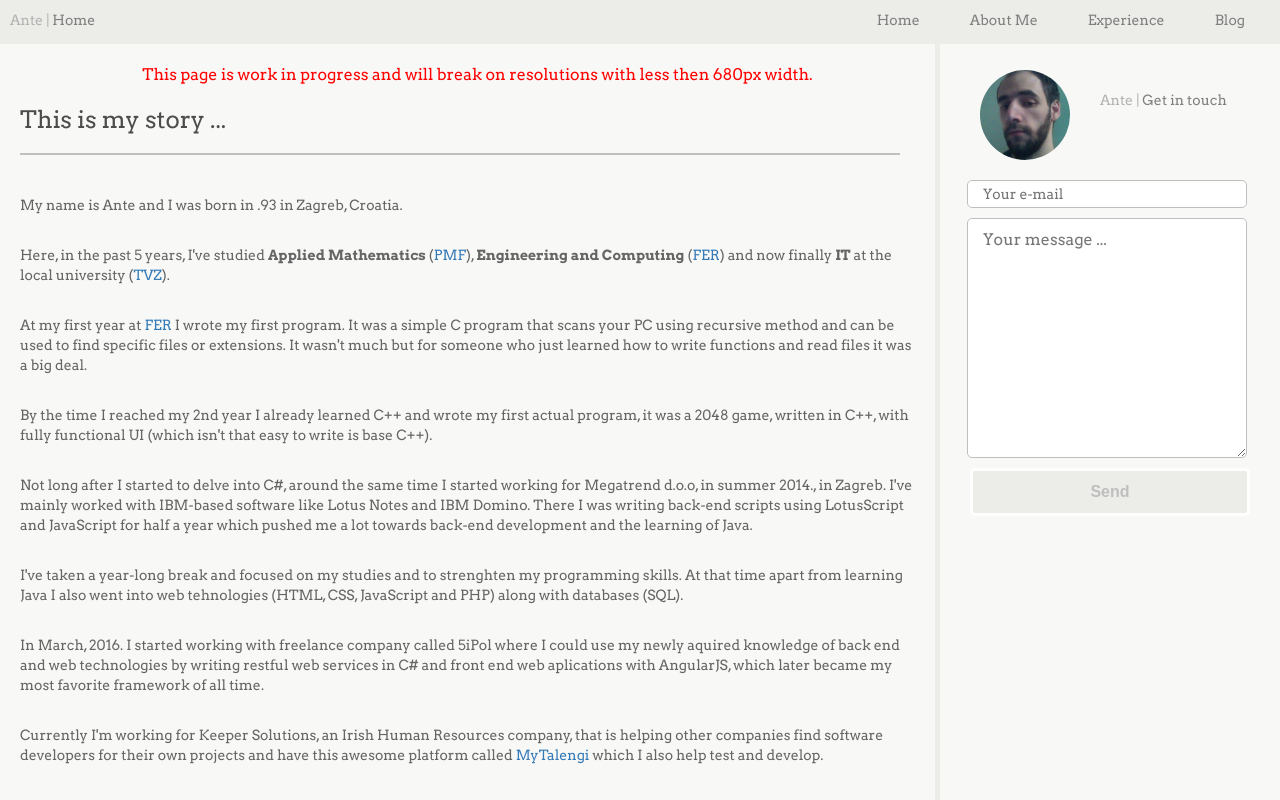
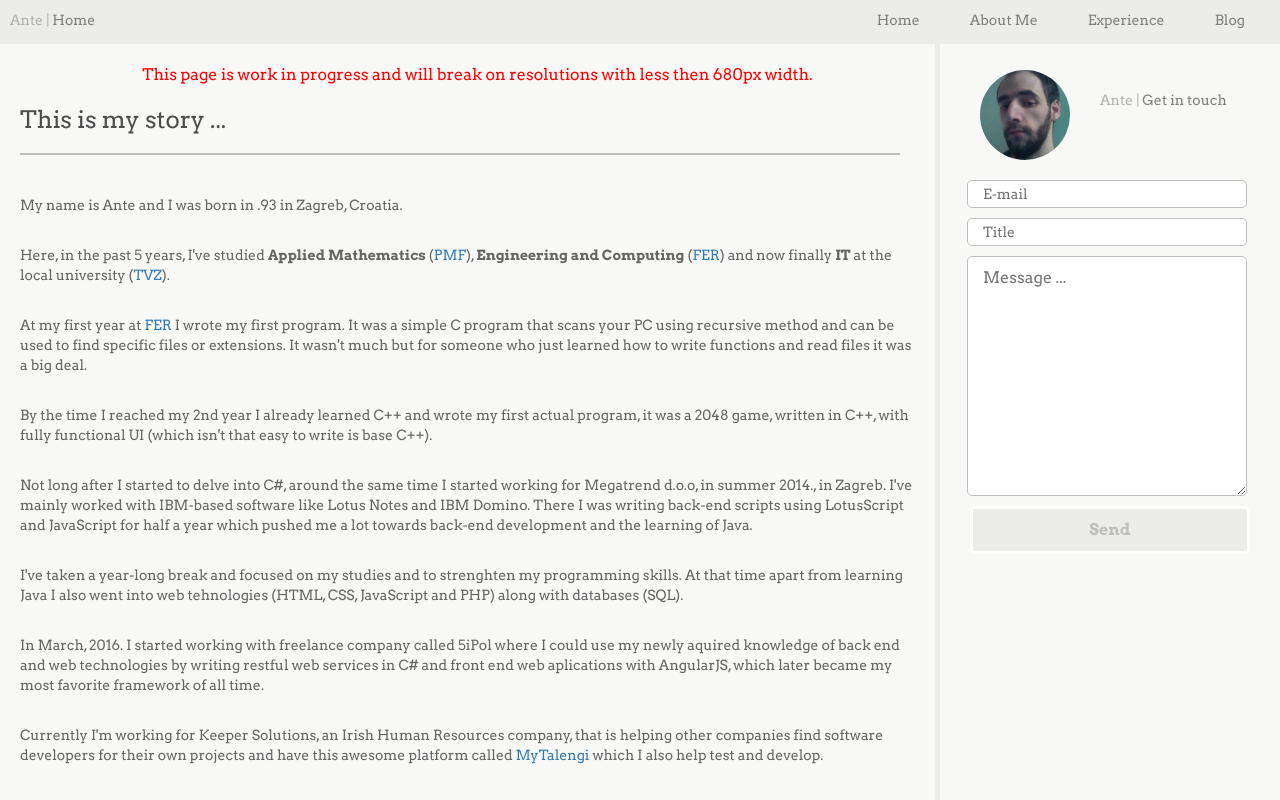
Before and after one commit to anteAdamovic/CVApp, an Angular app: page / in a window 1280 px wide. Shown: the top 800 px of the page. Built offline with nearby package versions, Linux system fonts and the light colour scheme; some icons are missing.

Commit message:
Missing code.

```diff
--- a/src/app/about/about.component.html
+++ b/src/app/about/about.component.html
@@ -56,7 +56,7 @@
     <hr/>
     <div class='top-skills'>
       <div class='skill-header'>
-        <div class='skill-nav' [ngClass]="{'skill-nav-selected': selectedSkill.name == topSkill.name}" *ngFor="let topSkill of topSkills" (click)="changeActiveSkill(topSkill)">
+        <div class='skill-nav' [ngClass]="{'skill-nav-selected': selectedSkill.name == topSkill.name}" *ngFor="let topSkill of topSkills" (click)="selectSkill(topSkill)">
           {{topSkill.name}}
         </div>
       </div>
@@ -113,12 +113,18 @@
     </div>
   </div>
   <div class='contact-form'>
-    <form action='../settings/sendMail.php'>
-      <input type='email' name='email' placeholder='Your e-mail'>
-      <textarea name='message' placeholder='Your message ...'></textarea>
-      <button type='submit' (click)="notActiveYet()">
-        Send
-        <i class="fa fa-paper-plane-o" aria-hidden="true"></i>
+    <form id='contactForm'>
+      <input type='email' name='email' placeholder='E-mail'>
+      <input type='text' name='title' placeholder='Title'>
+      <textarea name='message' placeholder='Message ...'></textarea>
+      <button id='submitButton' (click)="sendMail()" [disabled]="sendingEmail">
+        <span *ngIf="!sendingEmail">
+          Send
+          <i class="fa fa-paper-plane-o" aria-hidden="true"></i>
+        </span>
+        <span *ngIf="sendingEmail">
+          Sending ...
+        </span>
       </button>
     </form>
   </div>
--- a/src/app/about/about.component.css
+++ b/src/app/about/about.component.scss
@@ -685,3 +685,5 @@
   }
 
 }
+
+/* Animation */
--- a/src/app/about/about.component.ts
+++ b/src/app/about/about.component.ts
@@ -5,13 +5,15 @@ import { HttpService } from '../http.service';
 @Component({
   selector: 'app-about',
   templateUrl: './about.component.html',
-  styleUrls: ['./about.component.css']
+  styleUrls: ['./about.component.scss']
 })
 export class AboutComponent implements OnInit {
-  topSkills: any = [];
-  selectedSkill: any = {};
-  slideAnimation = false;
+  topSkills: any = []; // Array of top skills
+  selectedSkill: any = {}; // Currently selected skill
+  slideAnimation = false; // Used for sliding animation on skill bars
+  sendingEmail = false; // Used for states of Send button { disabled, text }
 
+  // Ignore this
   constructor(private http: HttpService) {
     let a = {
       a: 1,
@@ -31,6 +33,7 @@ export class AboutComponent implements OnInit {
   }
 
   ngOnInit() {
+    // Subscribe to http service and fetch top skills from topSkills.json
     this.http.getTopSkills()
                 .subscribe(
                   topSkills => {
@@ -41,7 +44,8 @@ export class AboutComponent implements OnInit {
                 );
   }
 
-  changeActiveSkill(skill) {
+  // Set new selected skill
+  selectSkill(skill) {
     this.selectedSkill = skill;
     document.getElementById('knowledge').style.width = skill.knowledge + '%';
     document.getElementById('experience').style.width = skill.experience + '%';
@@ -54,8 +58,37 @@ export class AboutComponent implements OnInit {
     }
 
     this.topSkills[0]['active'] = true;
-    this.changeActiveSkill(this.topSkills[0]);
+    this.selectSkill(this.topSkills[0]);
   }
 
+  sendMail() {
+    let form = document.getElementById('contactForm');
+    let email = form.getElementsByTagName('input')[0].value;
+    let title = form.getElementsByTagName('input')[1].value;
+    let message = form.getElementsByTagName('textarea')[0].value;
+
+    this.sendingEmail = true;
+    this.http.sendMail(email, title, message).subscribe(
+      response => {
+        console.log(response);
+        alert('Your message has been sent.');
+      },
+      error => {
+        console.log(error);
+        document.getElementById('contactForm').getElementsByTagName('input')[0].value = '';
+        document.getElementById('contactForm').getElementsByTagName('input')[1].value = '';
+        document.getElementById('contactForm').getElementsByTagName('textarea')[0].value = '';
+
+        alert('There was an error sending your message.');
+        this.sendingEmail = false;
+      },
+      () => {
+        document.getElementById('contactForm').getElementsByTagName('input')[0].value = '';
+        document.getElementById('contactForm').getElementsByTagName('input')[1].value = '';
+        document.getElementById('contactForm').getElementsByTagName('textarea')[0].value = '';
+        this.sendingEmail = false;
+      }
+    );
+  }
 
 }
--- a/src/app/app.component.ts
+++ b/src/app/app.component.ts
@@ -11,7 +11,7 @@ export class AppComponent {
 
   ngOnInit() {
     // Hide loader after page loads
-    document.getElementsByClassName('loader')[0].style.display = 'none';
+    // document.getElementsByClassName('loader')[0].style.display = 'none';
   }
 
 }
--- a/src/app/http.service.ts
+++ b/src/app/http.service.ts
@@ -7,6 +7,7 @@ import { Observable } from 'rxjs/Observable';
 export class HttpService {
   private navigationLinksUrl: string = 'app/settings/navigationLinks.json';
   private topSkillsUrl: string = 'app/settings/topSkills.json';
+  private sendEmailUrl: string = 'http://ante.co.nf/app/settings/sendMail.php';
 
   constructor(private http: Http) { }
 
@@ -20,6 +21,16 @@ export class HttpService {
     return this.http.get(this.topSkillsUrl)
                     .map(this.extractData)
                     .catch(this.handleError);
+  }
+
+  sendMail(email, title, message): Observable<any> {
+    return this.http.get(this.constructEmailString(email, title, message))
+                    .map(this.extractData)
+                    .catch(this.handleError);
+  }
+
+  private constructEmailString(email, title, message): string {
+    return this.sendEmailUrl + '?email=' + email + '&title=' + title + '&message=' + message;
   }
 
   private extractData(res: Response) {
@@ -36,7 +47,7 @@ export class HttpService {
     } else {
       errorMessage = error.message ? error.message : error.toString();
     }
-
+    alert('Something went wront.');
     console.error(errorMessage);
     return Observable.throw(errorMessage);
   }
--- a/src/index.html
+++ b/src/index.html
@@ -21,7 +21,7 @@
 </head>
 <body>
 
-  <div class='loader'>Loading...</div>
+  <!--<div class='loader'>Loading...</div>-->
   <app-root>
   </app-root>
 </body>
```
Also changed, not shown: 1 other file (tests, documents, lock files or other folders).
